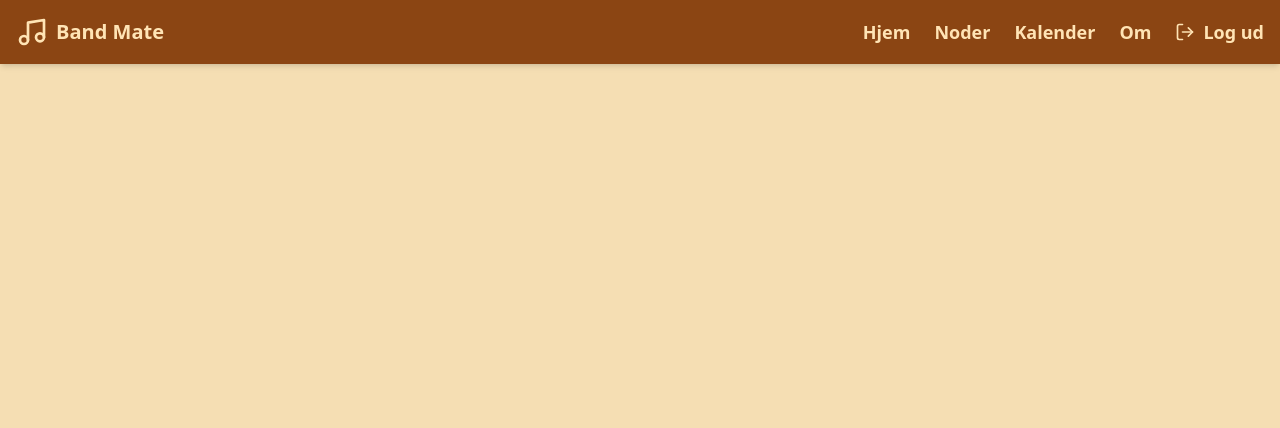
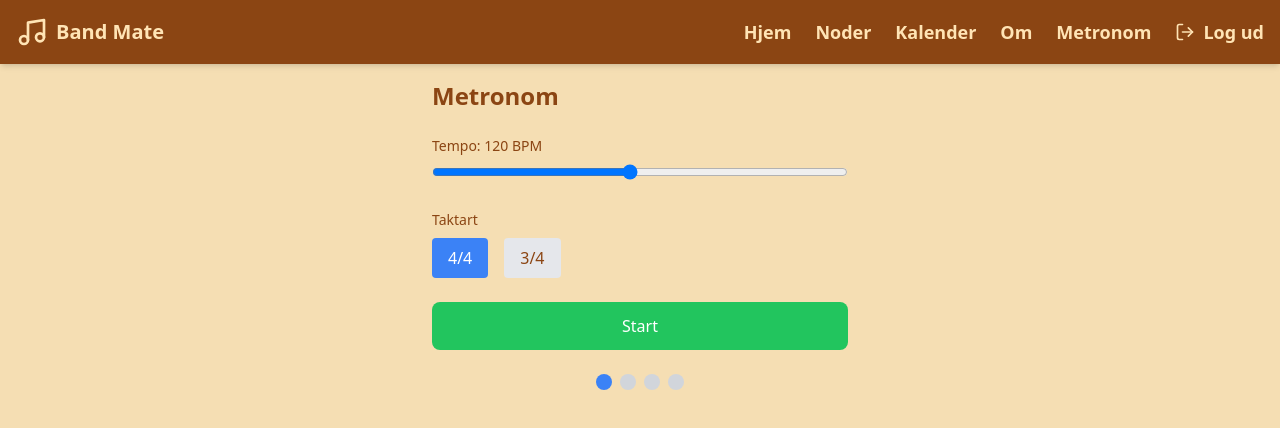
Before and after one commit to DanielFilsoof/bandHub, a React (Vite) app in the folder bandhub/: page /metronom in a window 1280 px wide. Shown: the top 428 px of the page. Built offline with nearby package versions, Linux system fonts and the light colour scheme.

Commit message:
add metronom component + routing

```diff
--- a/bandhub/src/AppRouter.tsx
+++ b/bandhub/src/AppRouter.tsx
@@ -6,6 +6,7 @@ import Calendar from "./features/Calendar";
 import SheetMusicDetail from "./features/SheetMusicDetail";
 import Login from "./features/login/Login";
 import Header from "./components/Header";
+import Metronom from "./pages/Metronom";
 
 function AppRouter() {
   return (
@@ -19,6 +20,7 @@ function AppRouter() {
         <Route path="/noder" element={<SheetMusicList />} />
         <Route path="/noder/:id" element={<SheetMusicDetail />} />
         <Route path="/kalender" element={<Calendar />} />
+        <Route path="/metronom" element={<Metronom />} />
       </Routes>
     </Router>
   );
--- a/bandhub/src/components/Header.tsx
+++ b/bandhub/src/components/Header.tsx
@@ -11,6 +11,7 @@ export default function Header() {
     { name: "Noder", href: "/noder" },
     { name: "Kalender", href: "/kalender" },
     { name: "Om", href: "/om" },
+    { name: "Metronom", href: "/metronom" },
   ];
 
   const handleLogout = async () => {
--- /dev/null
+++ b/bandhub/src/pages/Metronom.tsx
@@ -0,0 +1,179 @@
+import React, { useState, useCallback, useRef, useEffect } from "react";
+
+interface TimeSignature {
+  beats: number;
+  value: number;
+}
+
+const Metronom: React.FC = () => {
+  const [isPlaying, setIsPlaying] = useState(false);
+  const [bpm, setBpm] = useState(120);
+  const [timeSignature, setTimeSignature] = useState<TimeSignature>({
+    beats: 4,
+    value: 4,
+  });
+  const [currentBeat, setCurrentBeat] = useState(1);
+
+  const audioContextRef = useRef<AudioContext | null>(null);
+  const timerRef = useRef<number | null>(null);
+
+  // Initialize Audio Context
+  useEffect(() => {
+    audioContextRef.current = new AudioContext();
+    return () => {
+      if (audioContextRef.current) {
+        audioContextRef.current.close();
+      }
+    };
+  }, []);
+
+  // Create oscillator function for metronome sounds
+  const playSound = useCallback((isAccent: boolean) => {
+    if (!audioContextRef.current) return;
+
+    const oscillator = audioContextRef.current.createOscillator();
+    const gainNode = audioContextRef.current.createGain();
+
+    oscillator.connect(gainNode);
+    gainNode.connect(audioContextRef.current.destination);
+
+    // Different frequencies for accent and normal beats
+    oscillator.frequency.setValueAtTime(
+      isAccent ? 1000 : 800,
+      audioContextRef.current.currentTime
+    );
+
+    // Volume envelope
+    gainNode.gain.setValueAtTime(0.3, audioContextRef.current.currentTime);
+    gainNode.gain.exponentialRampToValueAtTime(
+      0.01,
+      audioContextRef.current.currentTime + 0.1
+    );
+
+    oscillator.start();
+    oscillator.stop(audioContextRef.current.currentTime + 0.1);
+  }, []);
+
+  // Start/Stop metronome
+  const toggleMetronome = useCallback(() => {
+    if (isPlaying) {
+      if (timerRef.current) {
+        clearInterval(timerRef.current);
+      }
+      setIsPlaying(false);
+      setCurrentBeat(1);
+    } else {
+      setIsPlaying(true);
+      const interval = (60 / bpm) * 1000; // Convert BPM to milliseconds
+
+      let beat = 1;
+      playSound(true); // Play first beat immediately
+
+      timerRef.current = window.setInterval(() => {
+        beat = (beat % timeSignature.beats) + 1;
+        setCurrentBeat(beat);
+        playSound(beat === 1);
+      }, interval);
+    }
+  }, [isPlaying, bpm, timeSignature.beats, playSound]);
+
+  // Cleanup interval on unmount
+  useEffect(() => {
+    return () => {
+      if (timerRef.current) {
+        clearInterval(timerRef.current);
+      }
+    };
+  }, []);
+
+  const handleBpmChange = (newBpm: number) => {
+    setBpm(newBpm);
+    if (isPlaying) {
+      toggleMetronome(); // Stop
+      toggleMetronome(); // Restart with new BPM
+    }
+  };
+
+  const handleTimeSignatureChange = (newTimeSignature: TimeSignature) => {
+    setTimeSignature(newTimeSignature);
+    setCurrentBeat(1);
+    if (isPlaying) {
+      toggleMetronome(); // Stop
+      toggleMetronome(); // Restart with new time signature
+    }
+  };
+
+  return (
+    <div className="container mx-auto p-4 max-w-md">
+      <h1 className="text-2xl font-bold mb-6">Metronom</h1>
+
+      <div className="space-y-6">
+        {/* BPM Control */}
+        <div className="space-y-2">
+          <label className="block text-sm font-medium">Tempo: {bpm} BPM</label>
+          <input
+            type="range"
+            min="40"
+            max="208"
+            value={bpm}
+            onChange={(e) => handleBpmChange(Number(e.target.value))}
+            className="w-full"
+          />
+        </div>
+
+        {/* Time Signature Selection */}
+        <div className="space-y-2">
+          <label className="block text-sm font-medium">Taktart</label>
+          <div className="flex space-x-4">
+            <button
+              onClick={() => handleTimeSignatureChange({ beats: 4, value: 4 })}
+              className={`px-4 py-2 rounded ${
+                timeSignature.beats === 4 && timeSignature.value === 4
+                  ? "bg-blue-500 text-white"
+                  : "bg-gray-200"
+              }`}
+            >
+              4/4
+            </button>
+            <button
+              onClick={() => handleTimeSignatureChange({ beats: 3, value: 4 })}
+              className={`px-4 py-2 rounded ${
+                timeSignature.beats === 3 && timeSignature.value === 4
+                  ? "bg-blue-500 text-white"
+                  : "bg-gray-200"
+              }`}
+            >
+              3/4
+            </button>
+          </div>
+        </div>
+
+        {/* Play/Stop Button */}
+        <button
+          onClick={toggleMetronome}
+          className={`w-full py-3 rounded-lg font-medium ${
+            isPlaying
+              ? "bg-red-500 hover:bg-red-600 text-white"
+              : "bg-green-500 hover:bg-green-600 text-white"
+          }`}
+        >
+          {isPlaying ? "Stop" : "Start"}
+        </button>
+
+        {/* Beat Indicator */}
+        <div className="flex justify-center space-x-2">
+          {Array.from({ length: timeSignature.beats }).map((_, index) => (
+            <div
+              key={index}
+              className={`w-4 h-4 rounded-full ${
+                currentBeat === index + 1 ? "bg-blue-500" : "bg-gray-300"
+              }`}
+            />
+          ))}
+        </div>
+      </div>
+    </div>
+  );
+};
+
+export default Metronom;
```
